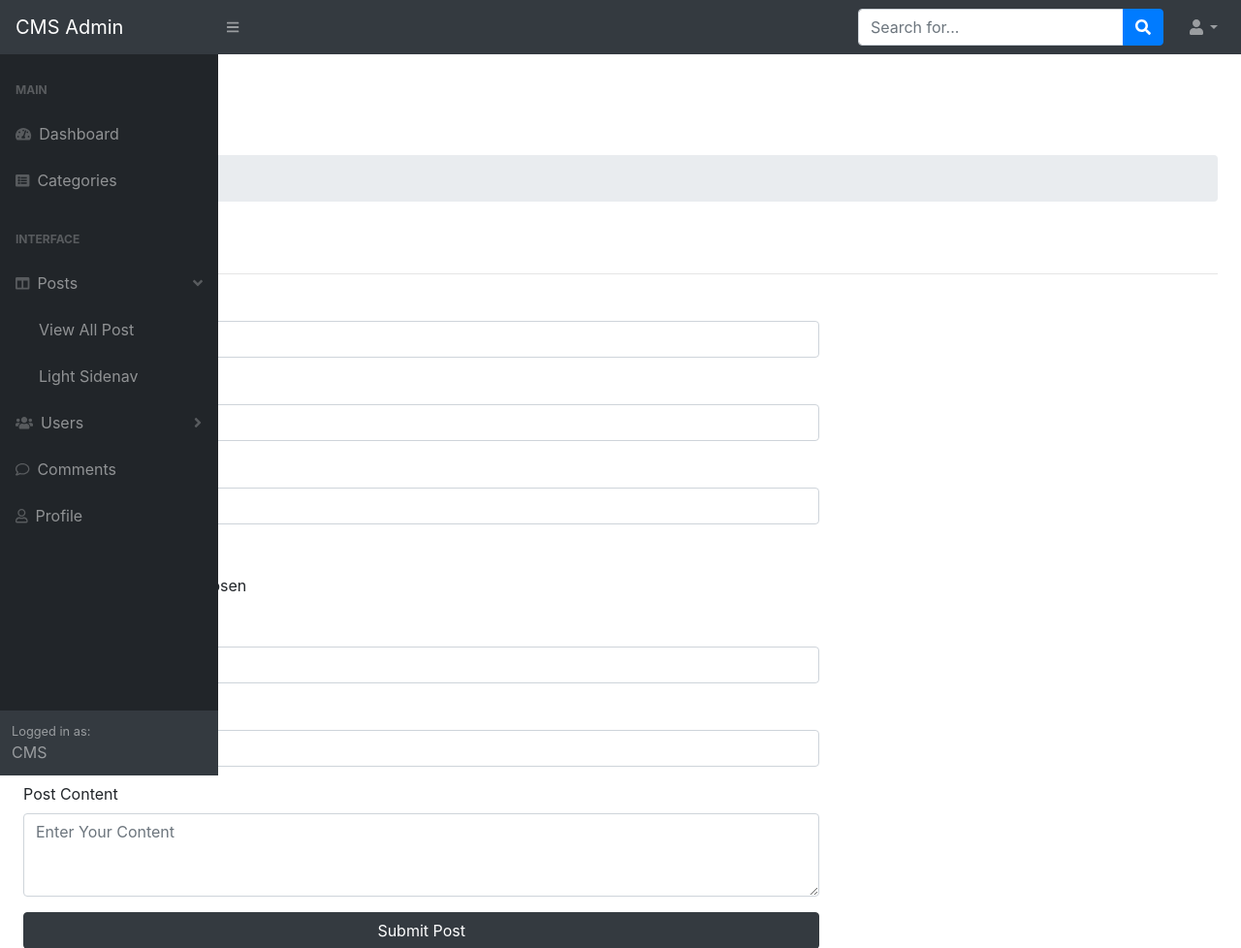
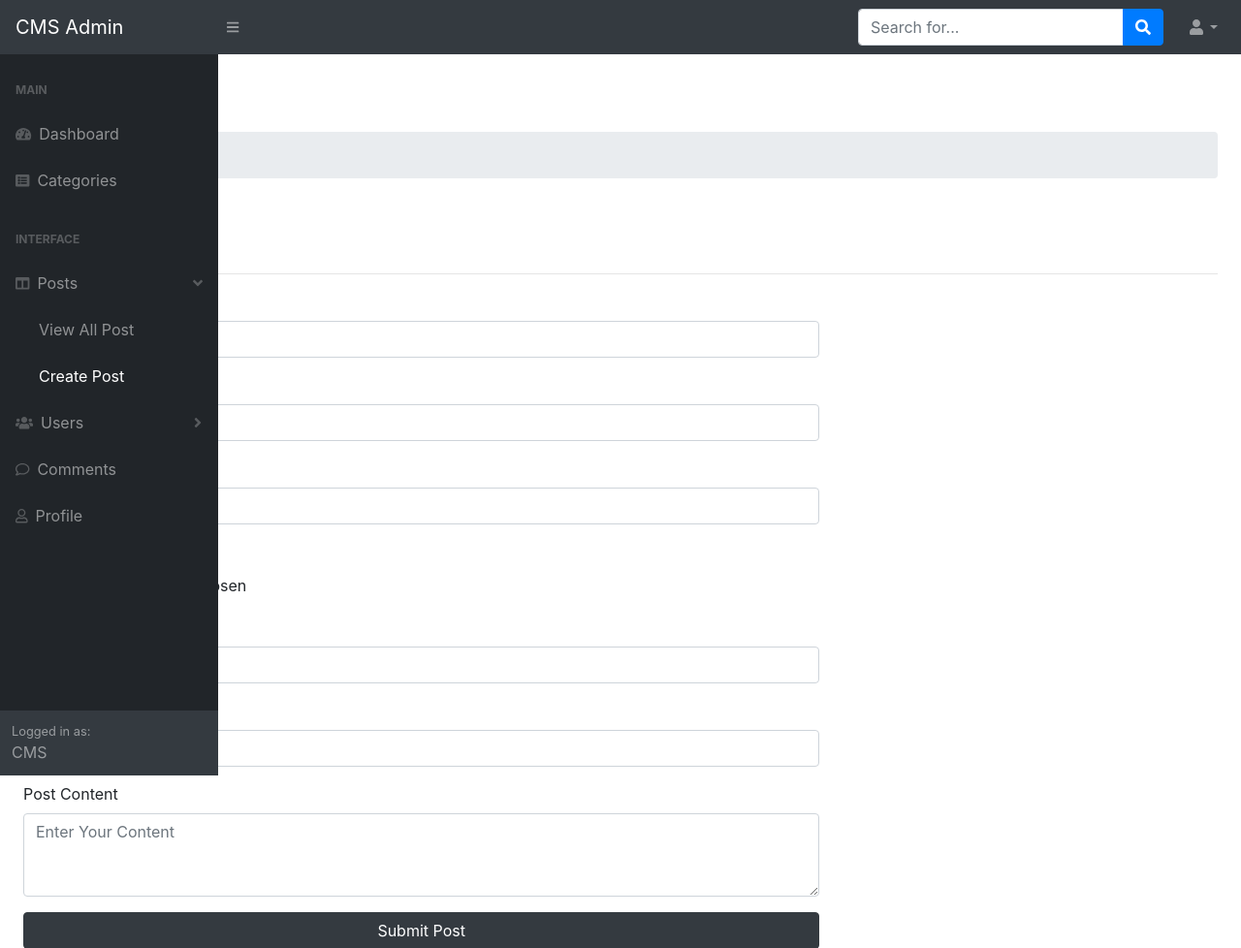
Before and after one commit to hasan-py/CMS_with_PHP_Mysql, a PHP site: page /admin/post.php?source=add_post in a window 1280 px wide, after a click on "Posts". Shown: the top 978 px of the page at 97% size. Run offline with PHP 8.4, Linux system fonts and the light colour scheme; some libraries are stand-ins or nearby versions.

Commit message:
Post control  Admin

```diff
--- a/admin/function.php
+++ b/admin/function.php
@@ -0,0 +1,10 @@
+<?php
+
+function confirmQuery($result){
+	global $connection;
+	if(!$result){
+		die("Query Failed".mysqli_error($connection));
+	}
+}
+
+?>
--- /dev/null
+++ b/admin/includes/createPost.php
@@ -0,0 +1,98 @@
+
+<?php
+
+if(isset($_POST['create_post'])){
+  $post_title =  $_POST['title'];
+  $post_author =  $_POST['author'];
+  $post_category_id =  $_POST['category_id'];
+  $post_status =  $_POST['status'];
+  $post_tags =  $_POST['tags'];
+  $post_content =  $_POST['content'];
+  $post_comment_count = 4;
+
+  $post_date =  date('d-m-y');
+
+  $post_image =  $_FILES['image']['name'];
+  $post_image_temp =  $_FILES['image']['tmp_name'];
+
+  move_uploaded_file($post_image_temp, "../image/$post_image");
+
+  $createPostQuery = "INSERT INTO `posts`(`post_category_id`, `post_title`, `post_author`, `post_date`, `post_image`, `post_content`, `post_tags`, `post_comment_count`, `post_status`)";
+
+  $createPostQuery .= "VALUES ({$post_category_id},'{$post_title}','{$post_author}',now(),'{$post_image}','{$post_content}','{$post_tags}',{$post_comment_count},'{$post_status}')";
+
+  $createPostQueryDone = mysqli_query($connection,$createPostQuery);
+
+  confirmQuery($createPostQueryDone);
+
+}
+
+?>
+
+
+<div class="mx-4">
+  <a href="post.php">Back Post</a>
+  <h3>Create Post</h3>
+  <hr>
+  <form method="POST" action="" enctype="multipart/form-data" class="form-group needs-validation" novalidate>
+    <div class="form-group">
+      <label for="post_title">Post Title</label>
+      <input name="title" type="text" class="form-control col-md-8" id="post_title" placeholder="Enter Title" required>
+      <div class="invalid-feedback">
+        Must not be empty.
+      </div>
+    </div>
+
+    <div class="form-group">
+      <label for="post_category_Id">Post Category Id</label>
+      <input name="category_id" type="number" class="form-control col-md-8" id="post_category_Id" placeholder="Enter Category Id" required>
+      <div class="invalid-feedback">
+        Must not be empty.
+      </div>
+    </div>
+
+    <div class="form-group">
+      <label for="post_author">Post Author</label>
+      <input name="author" type="text" class="form-control col-md-8" id="post_author" placeholder="Enter Author Name" required>
+      <div class="invalid-feedback">
+        Must not be empty.
+      </div>
+    </div>
+
+    <div class="form-group">
+      <label for="post_image">Post Image</label>
+      <input name="image" type="file" class="form-control-file col-md-8" id="post_image" required>
+      <div class="invalid-feedback">
+        Must not be empty.
+      </div>
+    </div>
+
+
+    <div class="form-group">
+      <label for="post_tags">Post Tag</label>
+      <input name="tags" type="text" class="form-control col-md-8" id="post_tags" placeholder="Enter some tags" required>
+      <div class="invalid-feedback">
+        Must not be empty.
+      </div>
+    </div>
+
+    <div class="form-group">
+      <label for="post_status">Post Status</label>
+      <input name="status" type="text" class="form-control col-md-8" id="post_status" placeholder="Type Your status" required>
+      <div class="invalid-feedback">
+        Must not be empty.
+      </div>
+    </div>
+
+    <div class="form-group">
+      <label for="post_content">Post Content</label>
+      <textarea name="content" class="form-control col-md-8" id="post_content" rows="3" placeholder="Enter Your Content" required></textarea>
+      <div class="invalid-feedback">
+        Must not be empty.
+      </div>
+    </div>
+
+    <button type="submit" name="create_post" class="btn btn-dark btn-block col-md-8">Submit Post</button>
+
+  </form>
+</div>
--- a/admin/includes/header.php
+++ b/admin/includes/header.php
@@ -5,14 +5,7 @@
     echo 'Server Error';
 }
 ?>
-
-// <?php ob_start(); ?>
-// <?php session_start(); ?>
-// <?php
-//     if(!isset($_SESSION['user_role'])){
-//         header("Location: ./index.php");
-//     }
-?>
+<?php ob_start(); ?>
 
 <!DOCTYPE html>
 <html lang="en">
--- a/admin/includes/sidebarNav.php
+++ b/admin/includes/sidebarNav.php
@@ -19,7 +19,7 @@
 					<div class="sb-sidenav-collapse-arrow"><i class="fas fa-angle-down"></i></div
 						></a>
 						<div class="collapse" id="collapseLayouts" aria-labelledby="headingOne" data-parent="#sidenavAccordion">
-							<nav class="sb-sidenav-menu-nested nav"><a class="nav-link" href="post.php">View All Post</a><a class="nav-link" href="layout-sidenav-light.html">Light Sidenav</a></nav>
+							<nav class="sb-sidenav-menu-nested nav"><a class="nav-link" href="post.php">View All Post</a><a class="nav-link" href="post.php?source=add_post">Create Post</a></nav>
 						</div>
 						<a class="nav-link collapsed" href="#" data-toggle="collapse" data-target="#collapsePages" aria-expanded="false" aria-controls="collapsePages"
 						><div class="sb-nav-link-icon"><i class="fas fa-users"></i></div>
--- a/admin/post.php
+++ b/admin/post.php
@@ -3,22 +3,23 @@
 <?php ob_start(); ?>
 <!-- this is for sideNav bar -->
 <?php include "./includes/sidebarNav.php" ?>
-
+<?php include "./function.php" ?>
 
 <div id="layoutSidenav_content">
     <main>
-        <div class="container-fluid">
-            <h1 class="mt-4">All Posts</h1>
-            <ol class="breadcrumb mb-4">
-                <li class="breadcrumb-item"><a href="/cms/admin/index.php">Dashboard</a></li>
-                <li class="breadcrumb-item active">All Posts</li>
-            </ol>
+            <div class="container-fluid">
+                <h1 class='mt-4'>Post</h1>
+                <ol class='breadcrumb mb-4'>
+                    <li class='breadcrumb-item'><a href='/cms/admin/index.php'>Dashboard</a></li>
+                    <li class='breadcrumb-item active'>All Post</li></ol></div>
+
+
             <!-- <div class="card mb-4">
                 <div class="card-body">
                     <p class="mb-0">This page is an example of using static navigation. By removing the <code>.sb-nav-fixed</code> class from the <code>body</code>, the top navigation and side navigation will become static on scroll. Scroll down this page to see an example.</p>
                 </div>
             </div> -->
-        </div>
+
 
 <?php
 
@@ -31,13 +32,13 @@
 
 switch ($source) {
     case 'add_post':
-        include './includes/add_post.php';
+        include './includes/createPost.php';
         break;
-    case '100':
-        echo '100';
+    case 'edit_post':
+        include './includes/editPost.php';
         break;
     default:
-        include './includes/view_all_post.php';
+        include './includes/viewAllPost.php';
         break;
 }
 
```
Also changed, not shown: admin/categories.php (+4 -4 lines), admin/includes/add_post.php (deleted, +0 -67 lines), admin/includes/editPost.php (added, +93 -0 lines), admin/includes/viewAllPost.php (renamed from admin/includes/view_all_post.php, +15 -0 lines), admin/includes/createCategoryForm.php (renamed from admin/includes/createForm.php), admin/includes/editCategoryForm.php (renamed from admin/includes/editForm.php).
